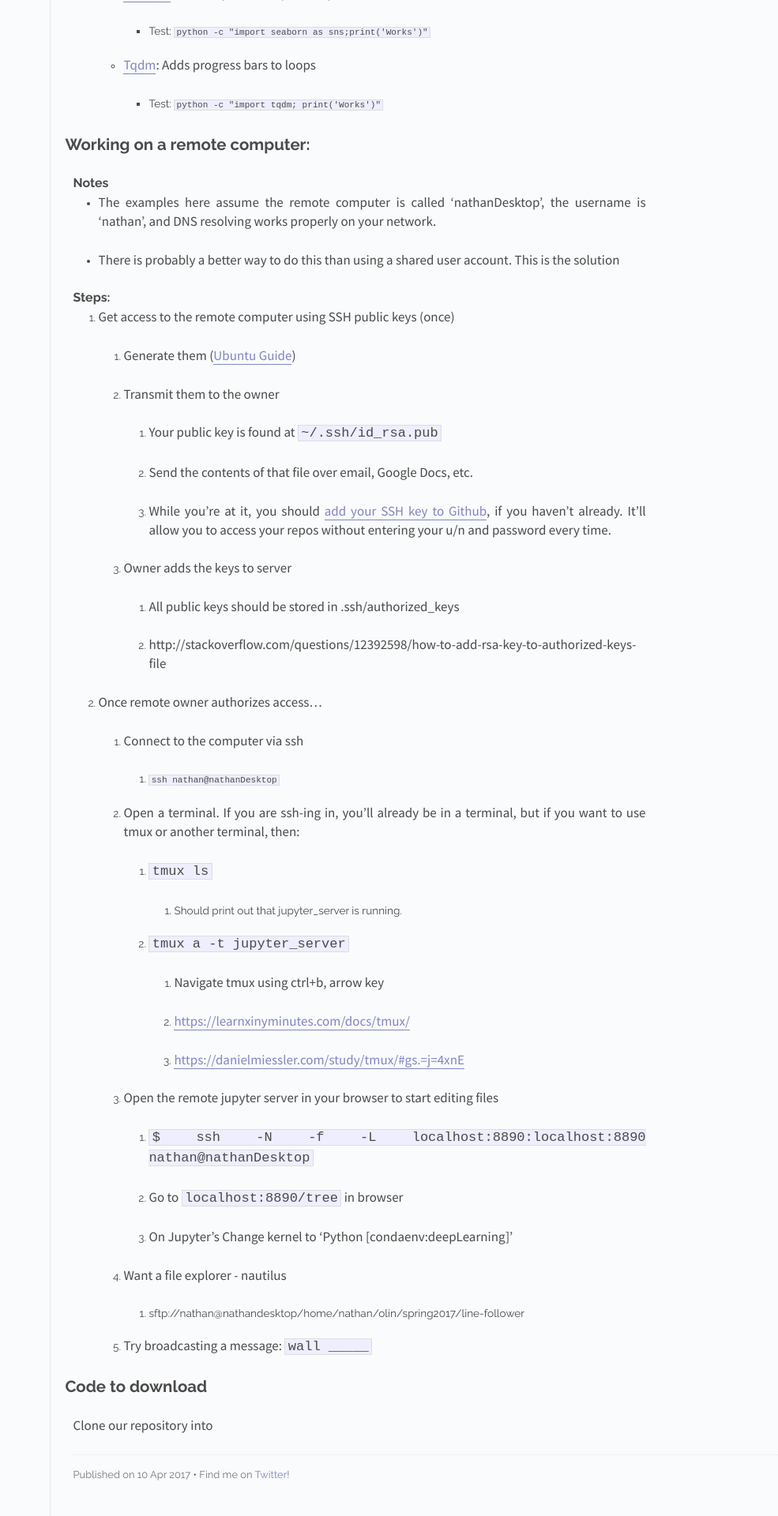
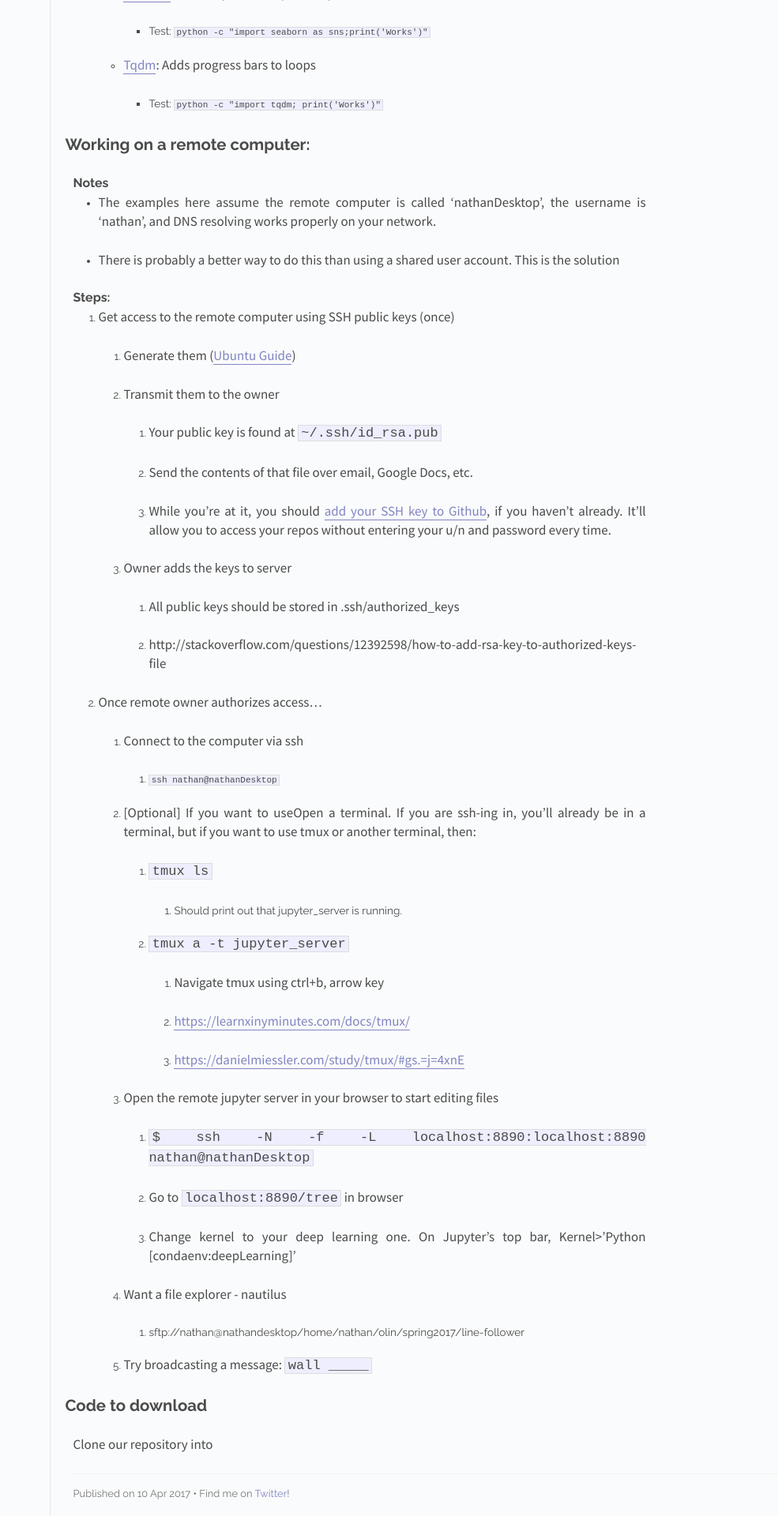
Before and after one commit to no-fire/no-fire.github.io, a Jekyll site: the page built from _posts/2017-04-10-Environment-Setup.md, in a window 1280 px wide. Shown: the part 1957-3877 px from the top of the page at 79% size, without its empty margins (295-1280 px from the left). Built offline with Jekyll 4.4.1, drawn with Linux system fonts in a browser that asks for light colours; Markdown is read by kramdown in place of the engine named in the settings.

Commit message:
Update/Create 2017-04-10-Environment-Setup.md

```diff
--- a/_posts/2017-04-10-Environment-Setup.md
+++ b/_posts/2017-04-10-Environment-Setup.md
@@ -109,7 +109,7 @@ published: true
 
         1. `ssh nathan@nathanDesktop`
 
-    1. Open a terminal. If you are ssh-ing in, you'll already be in a terminal, but if you want to use tmux or another terminal, then:
+    1. [Optional] If you want to useOpen a terminal. If you are ssh-ing in, you'll already be in a terminal, but if you want to use tmux or another terminal, then:
 
         2. `tmux ls`
 
@@ -129,7 +129,7 @@ published: true
 
         5. Go to `localhost:8890/tree` in browser
 
-        6. On Jupyter's Change kernel to 'Python [condaenv:deepLearning]’
+        6. Change kernel to your deep learning one. On Jupyter's top bar, Kernel>'Python [condaenv:deepLearning]’
 
     3. Want a file explorer - nautilus
 
```
